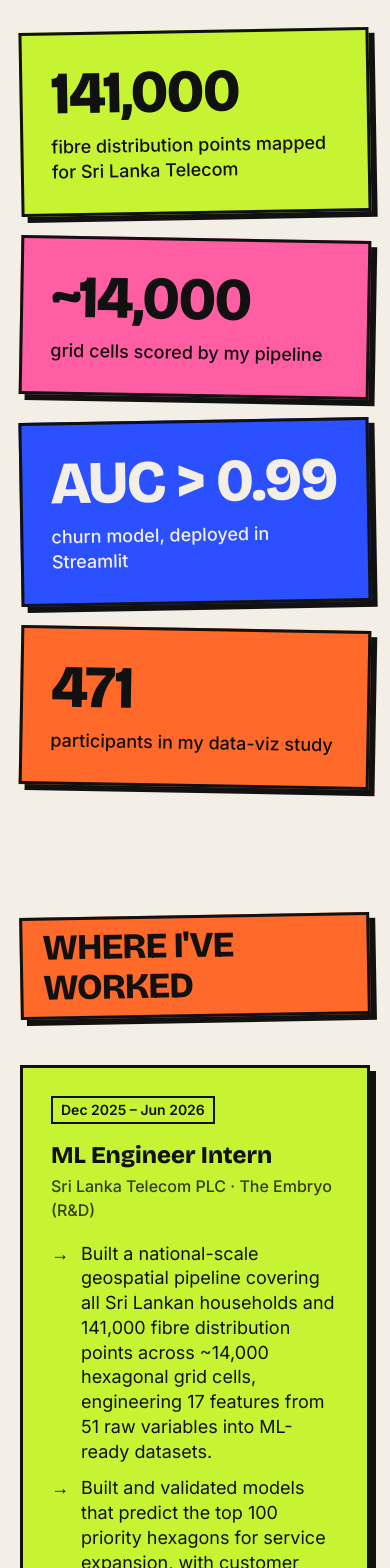
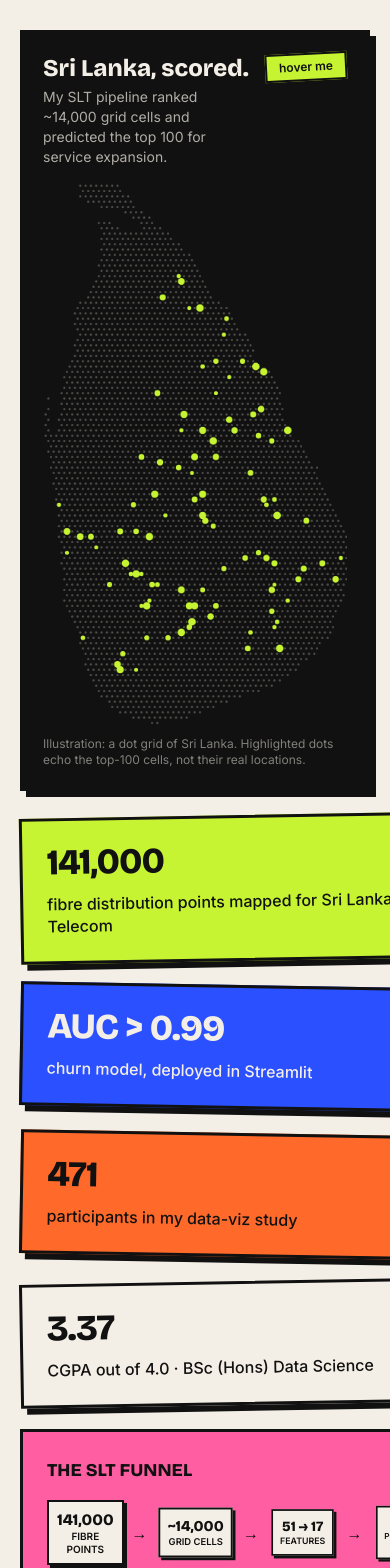
Before and after one commit to reshika1219/Reshika-Amarasinghe-Portfolio, a React (Vite) app: page / in a window 390 px wide. Shown: the part 920-2488 px from the top of the page. Built offline with nearby package versions, Linux system fonts and the light colour scheme; the HTML template or start-up script is replaced by a standard one.

Commit message:
Add interactive Sri Lanka dot map and SLT funnel to the numbers section

```diff
--- /dev/null
+++ b/src/components/DotMap.jsx
@@ -0,0 +1,48 @@
+import { useEffect, useRef } from 'react'
+import { LK } from '../data/lk'
+
+// Illustrative dot-matrix of Sri Lanka: a seeded subset of 100 dots pulses to echo the "top 100 priority cells".
+// Move the pointer over it and nearby dots swell like a magnifying lens.
+function rng(seed) { return () => (seed = (seed * 16807) % 2147483647) / 2147483647 }
+
+export default function DotMap() {
+  const ref = useRef(null)
+  useEffect(() => {
+    const c = ref.current, g = c.getContext('2d'), dpr = Math.min(devicePixelRatio || 1, 2)
+    c.width = LK.w * dpr; c.height = LK.h * dpr
+    g.scale(dpr, dpr)
+    const css = getComputedStyle(document.documentElement)
+    const col = (n, d) => css.getPropertyValue(n).trim() || d
+    const r = rng(42)
+    const centers = [[120, 470], [150, 560], [205, 420], [260, 300], [230, 120], [300, 520]]
+    const cand = []
+    LK.dots.forEach(([x, y], i) => {
+      const d = Math.min(...centers.map(([cx, cy]) => Math.hypot(x - cx, y - cy)))
+      if (r() < Math.max(0, 1 - d / 120)) cand.push(i)
+    })
+    for (let i = cand.length - 1; i > 0; i--) { const j = Math.floor(r() * (i + 1)); [cand[i], cand[j]] = [cand[j], cand[i]] }
+    const hot = new Map(cand.slice(0, 100).map((i) => [i, r() * 6.28]))
+    let mx = -999, my = -999, raf
+    const move = (e) => { const b = c.getBoundingClientRect(); mx = (e.clientX - b.left) * LK.w / b.width; my = (e.clientY - b.top) * LK.h / b.height }
+    const leave = () => { mx = my = -999 }
+    c.addEventListener('pointermove', move); c.addEventListener('pointerleave', leave)
+    const draw = (t) => {
+      const lime = col('--color-lime', '#c6f432'), cream = col('--color-cream', '#f4efe6'), pink = col('--color-pink', '#ff5fa2')
+      g.clearRect(0, 0, LK.w, LK.h)
+      LK.dots.forEach(([x, y], i) => {
+        const near = Math.max(0, 1 - Math.hypot(x - mx, y - my) / 60)
+        const isHot = hot.has(i)
+        const k = isHot ? (Math.sin(t / 650 + hot.get(i)) + 1) / 2 : 0
+        const rad = isHot ? 2.6 + k * 2.4 + near * 3 : 1.5 + near * 4
+        g.fillStyle = near > .05 ? pink : isHot ? lime : cream
+        g.globalAlpha = isHot ? 1 : .28 + near * .7
+        g.beginPath(); g.arc(x, y, rad, 0, 7); g.fill()
+      })
+      g.globalAlpha = 1
+      raf = requestAnimationFrame(draw)
+    }
+    raf = requestAnimationFrame(draw)
+    return () => { cancelAnimationFrame(raf); c.removeEventListener('pointermove', move); c.removeEventListener('pointerleave', leave) }
+  }, [])
+  return <canvas ref={ref} role="img" aria-label="Dot map of Sri Lanka with 100 highlighted priority areas" style={{ aspectRatio: `${LK.w}/${LK.h}` }} className="mx-auto h-auto w-full max-w-[380px] touch-pan-y" />
+}
--- a/src/components/Numbers.jsx
+++ b/src/components/Numbers.jsx
@@ -1,24 +1,50 @@
 import { motion } from 'framer-motion'
 import Section from './Section'
+import DotMap from './DotMap'
 
 const nums = [
   ['141,000', 'fibre distribution points mapped for Sri Lanka Telecom', 'bg-lime', '-rotate-1'],
-  ['~14,000', 'grid cells scored by my pipeline', 'bg-pink', 'rotate-1'],
-  ['AUC > 0.99', 'churn model, deployed in Streamlit', 'bg-blue text-cream', '-rotate-1'],
+  ['AUC > 0.99', 'churn model, deployed in Streamlit', 'bg-blue text-cream', 'rotate-1'],
   ['471', 'participants in my data-viz study', 'bg-tang', 'rotate-1'],
+  ['3.37', 'CGPA out of 4.0 · BSc (Hons) Data Science', 'bg-cream', '-rotate-1'],
 ]
+
+const funnel = [['141,000', 'fibre points'], ['~14,000', 'grid cells'], ['51 → 17', 'features'], ['100', 'priority cells']]
 
 export default function Numbers() {
   return (
     <Section id="numbers" title="By the numbers" color="bg-pink">
-      <div className="grid gap-6 sm:grid-cols-2">
-        {nums.map(([n, l, c, r], i) => (
-          <motion.div key={n} initial={{ opacity: 0, y: 40, rotate: 0 }} whileInView={{ opacity: 1, y: 0 }} viewport={{ once: true }} transition={{ delay: i * .08 }}
-            className={`brut brut-hover p-7 ${c} ${r}`}>
-            <p className="font-display text-6xl font-extrabold leading-none tracking-tight sm:text-7xl">{n}</p>
-            <p className="mt-3 max-w-xs text-lg font-medium leading-snug">{l}</p>
-          </motion.div>
-        ))}
+      <div className="grid grid-cols-1 gap-6 lg:grid-cols-[1fr_1.15fr]">
+        <motion.figure initial={{ opacity: 0, y: 40 }} whileInView={{ opacity: 1, y: 0 }} viewport={{ once: true }} className="brut min-w-0 bg-ink p-5 text-cream sm:p-7">
+          <div className="flex items-start justify-between gap-4">
+            <div><p className="font-display text-2xl font-extrabold leading-tight">Sri Lanka, scored.</p><p className="mt-1 text-sm text-cream/70">My SLT pipeline ranked ~14,000 grid cells and predicted the top 100 for service expansion.</p></div>
+            <span className="brut-sm -rotate-3 shrink-0 bg-lime px-3 py-1 text-xs font-bold text-ink">hover me</span>
+          </div>
+          <div className="mt-4"><DotMap /></div>
+          <figcaption className="mt-3 text-xs text-cream/50">Illustration: a dot grid of Sri Lanka. Highlighted dots echo the top-100 cells, not their real locations.</figcaption>
+        </motion.figure>
+
+        <div className="grid content-start gap-6 sm:grid-cols-2">
+          {nums.map(([n, l, c, r], i) => (
+            <motion.div key={n} initial={{ opacity: 0, y: 40 }} whileInView={{ opacity: 1, y: 0 }} viewport={{ once: true }} transition={{ delay: i * .08 }} className={`brut brut-hover p-6 ${c} ${r}`}>
+              <p className="font-display text-4xl font-extrabold leading-none tracking-tight sm:text-5xl">{n}</p>
+              <p className="mt-3 text-base font-medium leading-snug">{l}</p>
+            </motion.div>
+          ))}
+          <div className="brut bg-pink p-6 sm:col-span-2">
+            <p className="font-display text-lg font-extrabold uppercase">The SLT funnel</p>
+            <ol className="mt-4 flex items-center gap-2 sm:gap-3">
+              {funnel.map(([n, l], i) => (
+                <li key={l} className="flex flex-1 items-center gap-2 sm:gap-3">
+                  <div className="brut-sm flex-1 bg-cream p-2 text-center" style={{ transform: `scale(${1 - i * .06})` }}>
+                    <p className="font-display text-base font-extrabold leading-tight sm:text-xl">{n}</p><p className="text-[10px] font-semibold uppercase leading-tight sm:text-xs">{l}</p>
+                  </div>
+                  {i < funnel.length - 1 && <span aria-hidden className="font-extrabold">→</span>}
+                </li>
+              ))}
+            </ol>
+          </div>
+        </div>
       </div>
     </Section>
   )
```
